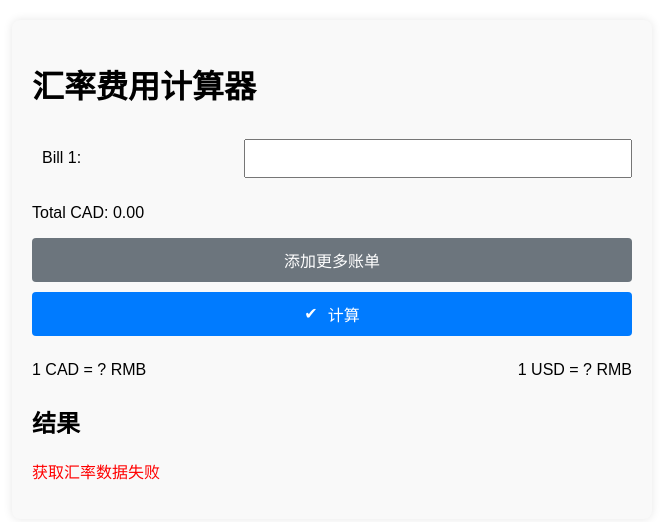
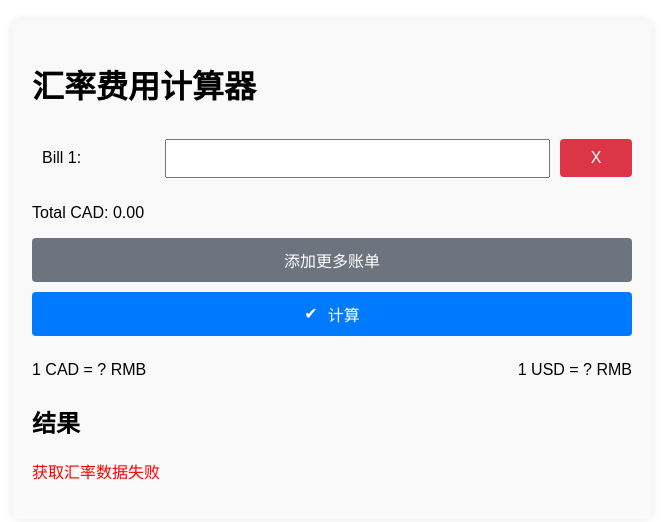
Before and after one commit to wudifeixue/currencyCalculator, a plain HTML site: page index.html in a window 1280 px wide. Shown: the whole page, without its empty margins (308-971 px from the left). Drawn offline with Linux system fonts and the light colour scheme; no server answers.

Commit message:
Add delete button

```diff
--- a/app.js
+++ b/app.js
@@ -28,8 +28,15 @@ function addInput() {
     div.innerHTML = `
         <label for="cadTotal${inputCount}">Bill ${inputCount}:</label>
         <input type="number" id="cadTotal${inputCount}" step="0.01" class="cadTotal" oninput="updateTotal()" onblur="updateTotal()">
+        <button class="delete-button" onclick="removeInput(this)">X</button>
     `;
     document.getElementById('cadInputs').appendChild(div);
+}
+
+function removeInput(button) {
+    const div = button.parentElement;
+    div.remove();
+    updateTotal();
 }
 
 function updateTotal() {
--- a/index.html
+++ b/index.html
@@ -54,6 +54,22 @@
             content: '✔'; /* Unicode for check mark */
             margin-right: 10px;
         }
+        .delete-button {
+            background-color: #dc3545;
+            color: white;
+            border: none;
+            margin: 10px 0;
+            padding: 10px;
+            margin-left: 10px;
+            border-radius: 4px;
+            flex: 1;
+            display: flex;
+            align-items: center;
+            justify-content: center;
+        }
+        .delete-button:hover {
+            background-color: #c82333;
+        }
         .error {
             color: red;
         }
@@ -63,10 +79,10 @@
             justify-content: space-between;
         }
         .cad-input label {
-            flex: 1;
+            flex: 2;
         }
         .cad-input input {
-            flex: 2;
+            flex: 7;
             margin-left: 10px;
         }
         .rate-info {
@@ -100,6 +116,7 @@
             <div class="cad-input">
                 <label for="cadTotal1">Bill 1:</label>
                 <input type="number" id="cadTotal1" step="0.01" class="cadTotal" oninput="updateTotal()" onblur="updateTotal()">
+                <button class="delete-button" onclick="removeInput(this)">X</button>
             </div>
         </div>
         <p>Total CAD: <span id="totalCad">0.00</span></p>
```
